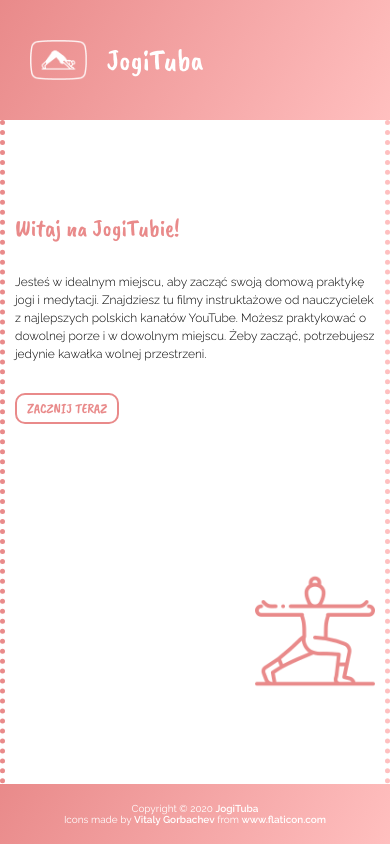
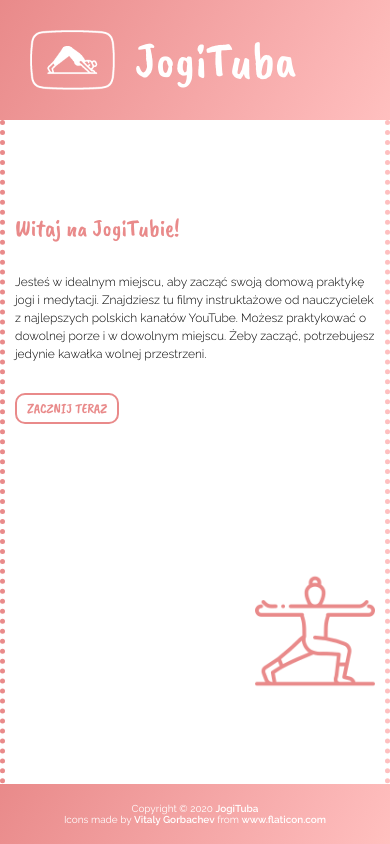
Before and after one commit to katwoy/JogiTuba, a React (Create React App) app: page / in a window 390 px wide. Built offline with nearby package versions, Linux system fonts and the light colour scheme; no server answers.

Commit message:
Change sizes in header

```diff
--- a/src/Components/Header.css
+++ b/src/Components/Header.css
@@ -36,7 +36,7 @@
   }
 
   .header-logo-title {
-    font-size: 50px;
+    font-size: 60px;
   }
 
   .header-logo-image {
@@ -51,10 +51,10 @@
   }
 
   .header-logo-title {
-    font-size: 30px;
+    font-size: 50px;
   }
 
   .header-logo-image {
-    height: 40px;
+    height: 60px;
   }
 }
```
